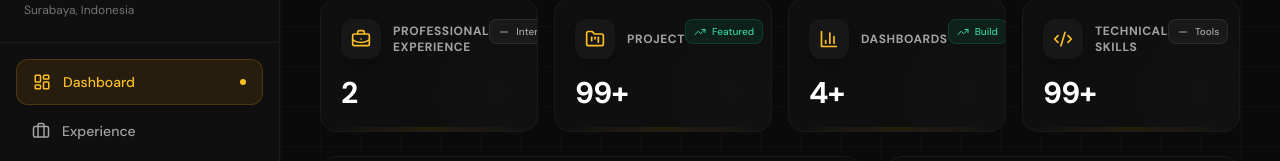
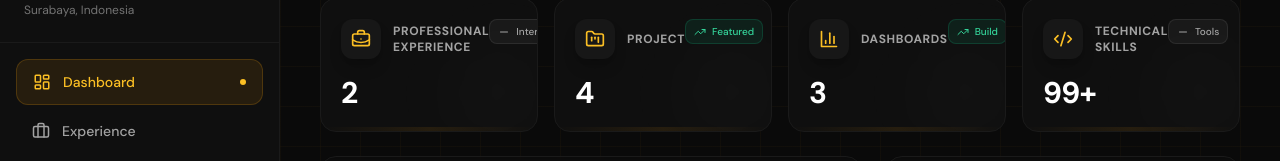
Before and after one commit to Lenv9000/Portofolio-Lenv, a Next.js app: page / in a window 1280 px wide. Shown: the part 174-335 px from the top of the page. Built offline with nearby package versions, Linux system fonts and the light colour scheme; a web font is replaced by a local one.

Commit message:
Update userConfig.js

```diff
--- a/userConfig.js
+++ b/userConfig.js
@@ -53,17 +53,17 @@ export const userData = {
     },
     {
       label: "Project",
-      value: "99",
+      value: "4",
       prefix: "",
-      suffix: "+",
+      suffix: "",
       trend: "up",                // "down" is good for costs (shows green arrow)
       trendValue: "Featured"
     },
     {
       label: "Dashboards",
-      value: "4",              // The big number
+      value: "3",              // The big number
       prefix: "",              // Symbol before the number (e.g., $)
-      suffix: "+",             // Symbol after the number (e.g., M+, %, +)
+      suffix: "",             // Symbol after the number (e.g., M+, %, +)
       trend: "up",             // Options: "up", "down", or "neutral" (controls the arrow)
       trendValue: "Build"      // The small text next to the arrow (e.g., "Optimized", "Saved")
     },
```
